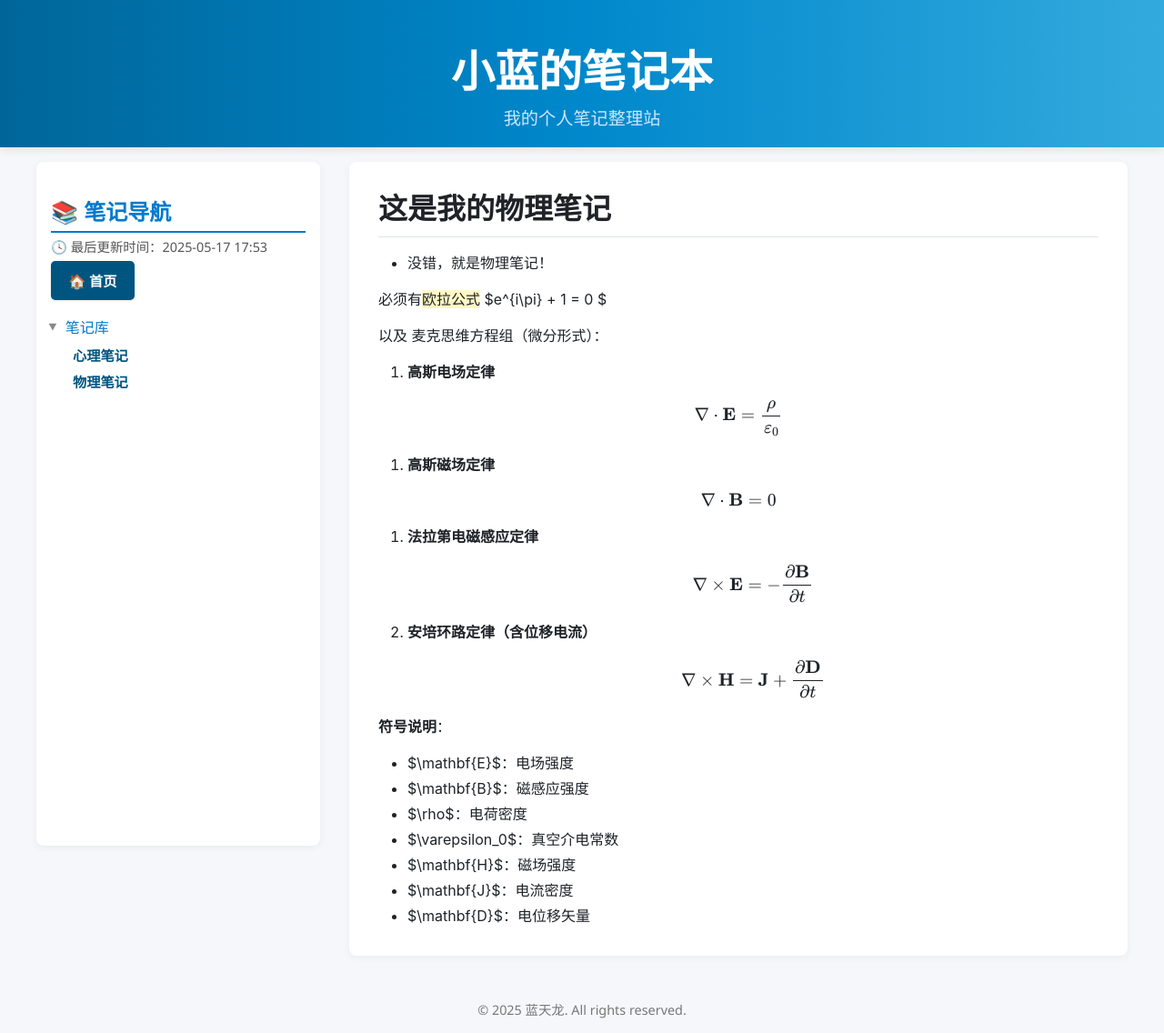
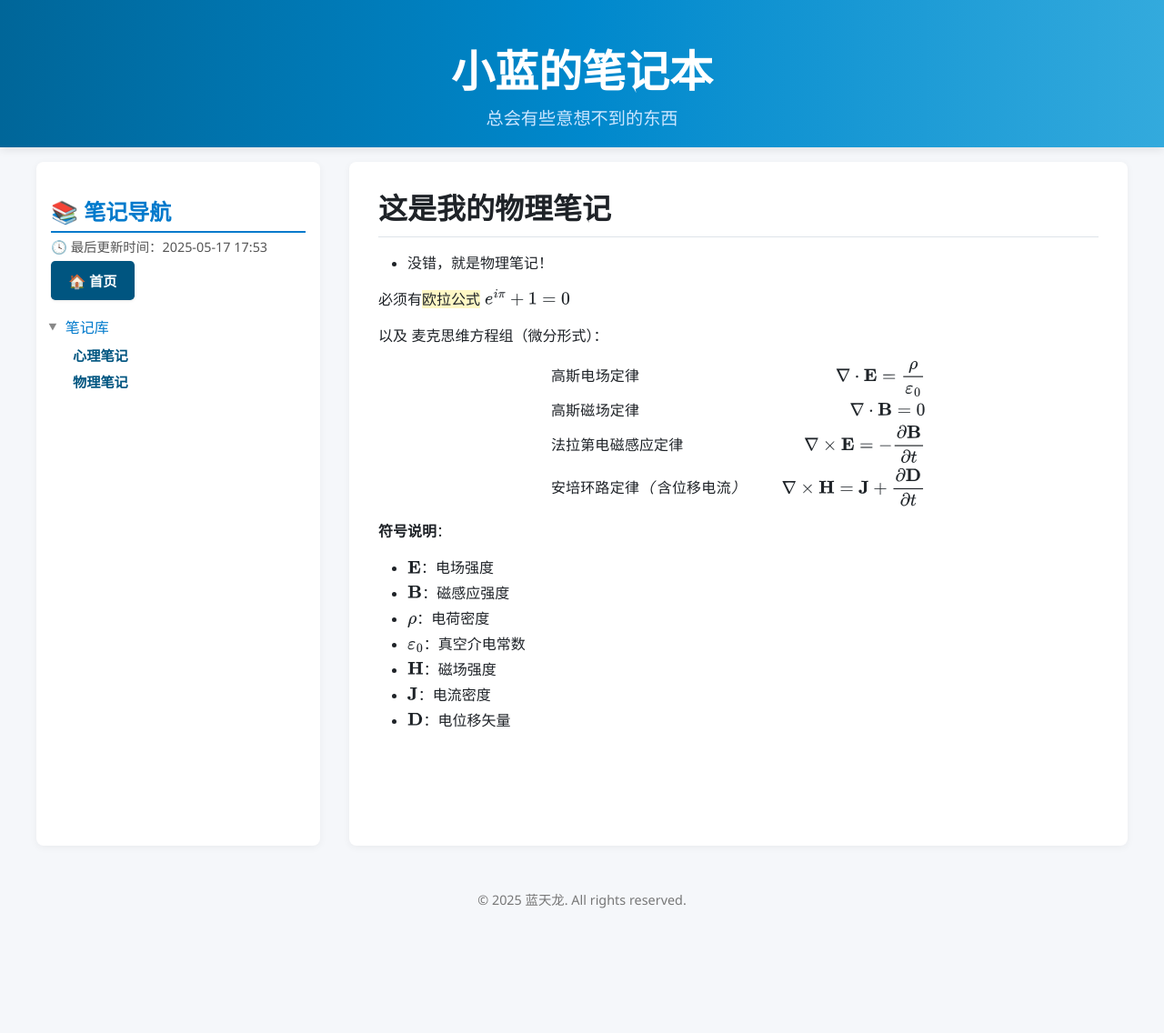
Before and after one commit to Tlonglan/GitNotebook, a Jekyll site: the page built from 笔记库/物理笔记.md, in a window 1280 px wide. Shown: the whole page at 91% size. Built offline with Jekyll 4.4.1, drawn with Linux system fonts in a browser that asks for light colours; nearby versions of some CDN libraries; formulas are drawn with MathJax 3; our own code applies the rules of GitHub Pages for plain Markdown files; after the commit the page ends 1015 px from its top, so only the background shows below that.

Commit message:
modified:   _config.yml 	modified:   _includes/mathjax.html 	modified:   "\347\254\224\350\256\260\345\272\223/\347\211\251\347\220\206\347\254\224\350\256\260.md"
还是jekyll的数学公式的渲染问题，以及callout的样式问题（但是好像这次没有更改）

```diff
--- a/_config.yml
+++ b/_config.yml
@@ -1,6 +1,6 @@
 # 网站基本信息
 title: 小蓝的笔记本
-description: 我的个人笔记整理站
+description: 总会有些意想不到的东西
 # url: "https://your-username.github.io"   # 你的网站地址，GitHub Pages 域名或自定义域名
 # baseurl: ""                             # 如果是仓库页面，填仓库名，比如 "/repo-name"，否则留空
 
--- a/_includes/mathjax.html
+++ b/_includes/mathjax.html
@@ -1 +1,21 @@
-<script type="text/javascript" async src="https://cdn.mathjax.org/mathjax/latest/mathjax.js?config=TeX-AMS-MML_HTMLorMML"></script>
+<script>
+    MathJax = {
+        tex: {
+            inlineMath: [['$', '$'], ['\\(', '\\)']],
+            displayMath: [['$$', '$$'], ['\\[', '\\]']],
+            processEscapes: true
+        },
+        svg: {
+            fontCache: 'global'
+        },
+        options: {
+            skipHtmlTags: ['script', 'noscript', 'style', 'textarea', 'pre', 'code'],
+            ignoreHtmlClass: 'tex2jax_ignore',
+            processHtmlClass: 'tex2jax_process'
+        }
+    };
+</script>
+<script id="MathJax-script" async src="https://cdn.jsdelivr.net/npm/mathjax@3/es5/tex-svg.js"></script>
+
+
+<!-- <script type="text/javascript" async src="https://cdn.mathjax.org/mathjax/latest/mathjax.js?config=TeX-AMS-MML_HTMLorMML"></script> -->
--- a/笔记库/物理笔记.md
+++ b/笔记库/物理笔记.md
@@ -10,29 +10,25 @@ layout: default
 
 以及 麦克思维方程组（微分形式）：
 
-1. **高斯电场定律**
 
 $$
-\nabla \cdot \mathbf{E} = \frac{\rho}{\varepsilon_0}
+\begin{aligned}
+& 高斯电场定律
+& \nabla \cdot \mathbf{E} = \frac{\rho}
+{\varepsilon_0}   \\
+
+& 高斯磁场定律
+& \nabla \cdot \mathbf{B} = 0  \\
+
+& 法拉第电磁感应定律
+& \nabla \times \mathbf{E} = -\frac{\partial \mathbf{B}}{\partial t}  \\
+
+& 安培环路定律（含位移电流）
+& \nabla \times \mathbf{H} = \mathbf{J} + \frac{\partial \mathbf{D}}{\partial t}  \\
+\end{aligned}
 $$
 
-2. **高斯磁场定律**
 
-$$
-\nabla \cdot \mathbf{B} = 0
-$$
-
-3. **法拉第电磁感应定律**
-
-   $$
-   \nabla \times \mathbf{E} = -\frac{\partial \mathbf{B}}{\partial t}
-   $$
-
-4. **安培环路定律（含位移电流）**
-
-   $$
-   \nabla \times \mathbf{H} = \mathbf{J} + \frac{\partial \mathbf{D}}{\partial t}
-   $$
 
 **符号说明**：
 - $\mathbf{E}$：电场强度
```
